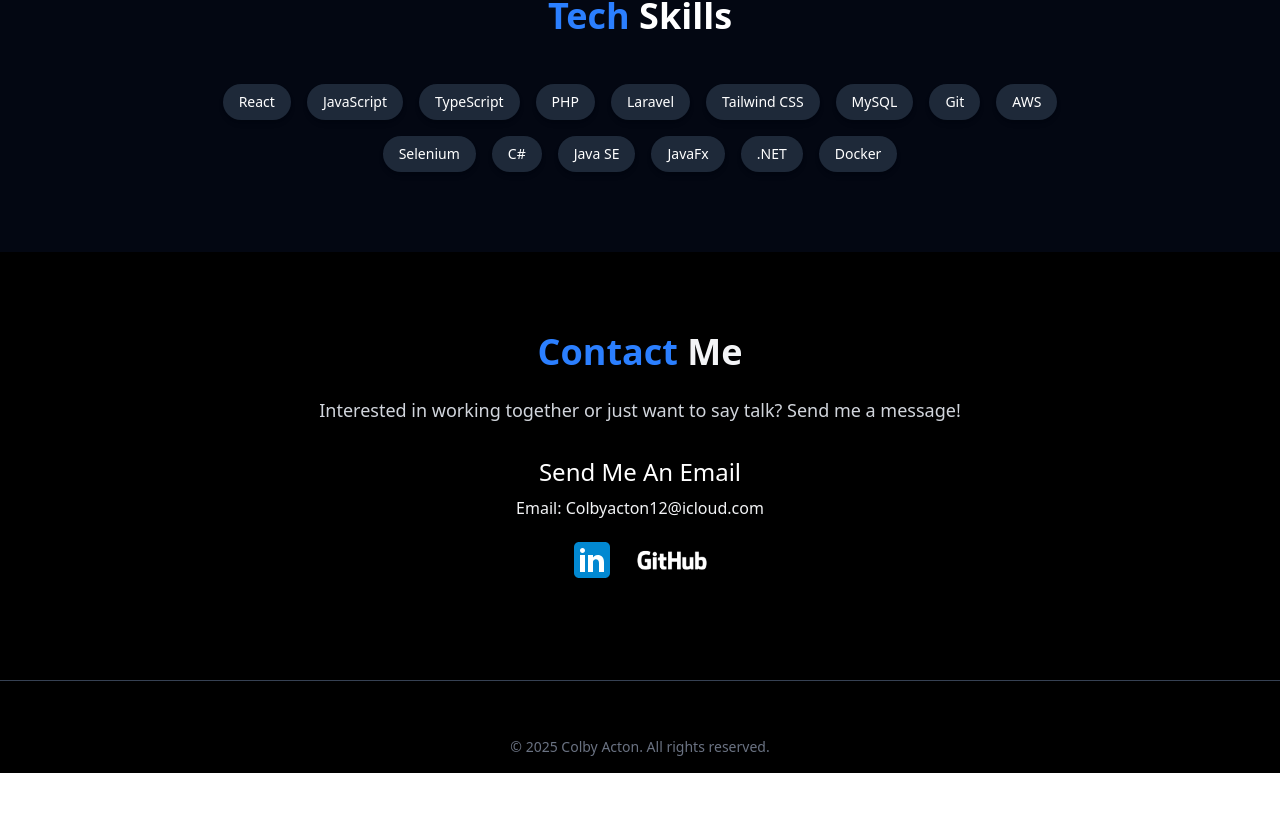
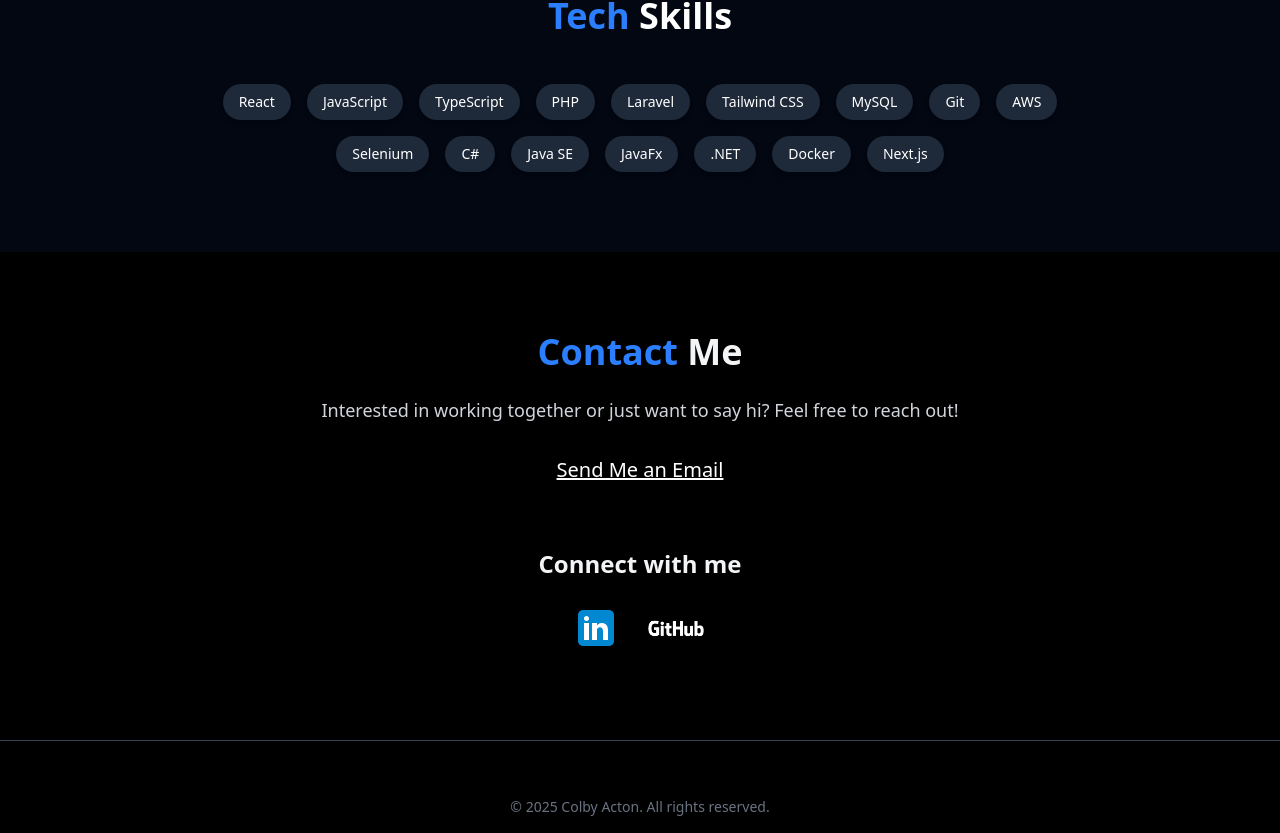
Before and after one commit to Cacton12/My_Portfolio, a Next.js app: page / in a window 1280 px wide. Shown: the part 4674-5507 px from the top of the page. Before the commit the page ends 5447 px from the top, so only its background shows below. Built offline with nearby package versions, Linux system fonts and the light colour scheme.

Commit message:
fixed contact me section and added next.js to skills

```diff
--- a/components/ContactMe.tsx
+++ b/components/ContactMe.tsx
@@ -1,13 +1,10 @@
-// app/components/ContactMe.tsx
 "use client";
 
 import { motion } from "framer-motion";
 
 export default function ContactMe() {
   return (
-    <section className="w-full px-4 py-20 bg-black text-gray-100"
-    id="contact"
-    >
+    <section className="w-full px-4 py-20 bg-black text-gray-100" id="contact">
       <motion.div
         className="max-w-2xl mx-auto text-center"
         initial={{ opacity: 0, y: 50 }}
@@ -18,30 +15,37 @@ export default function ContactMe() {
           <span className="text-blue-500">Contact</span> Me
         </h2>
         <p className="text-lg text-gray-300 mb-8">
-          Interested in working together or just want to say talk? Send me a message!
+          Interested in working together or just want to say hi? Feel free to reach out!
         </p>
-        <div>
+
         <motion.a
           href="mailto:colbyacton12@icloud.com"
-            className="text-white"
-              whileHover={{ scale: 1.1, color: "#3B82F6" }}
+          className="inline-block text-xl text-white underline mb-6 hover:text-blue-400 transition"
+          whileHover={{ scale: 1.05 }}
           transition={{ type: "spring", stiffness: 300 }}
         >
-            <h2 className="text-2xl pb-2">
-              Send Me An Email
-            </h2>
+          Send Me an Email
         </motion.a>
-          Email: Colbyacton12@icloud.com
-        </div>
-        <div className="flex justify-center items-center gap-4">
-          <a href="https://www.linkedin.com/in/colby-acton-93740b286/" target="_blank" rel="noopener noreferrer">
-            <img src="icons8-linkedin.svg" alt="LinkedIn Logo" className="w-12 h-12" />
+
+        <div className="mt-10">
+          <h3 className="text-2xl font-semibold mb-4">Connect with me</h3>
+          <div className="flex justify-center items-center gap-6">
+            <a
+              href="https://www.linkedin.com/in/colby-acton-93740b286/"
+              target="_blank"
+              rel="noopener noreferrer"
+            >
+              <img src="/icons8-linkedin.svg" alt="LinkedIn Logo" className="w-12 h-12" />
             </a>
-          <a href="https://github.com/Cacton12" target="_blank" rel="noopener noreferrer">
-            <img src="GitHub_Logo_White.png" alt="GitHub Logo" className="w-20 h-20 object-contain" />
+            <a
+              href="https://github.com/Cacton12"
+              target="_blank"
+              rel="noopener noreferrer"
+            >
+              <img src="/GitHub_Logo_White.png" alt="GitHub Logo" className="w-16 h-16 object-contain" />
             </a>
           </div>
-
+        </div>
       </motion.div>
     </section>
   );
--- a/components/Skills.tsx
+++ b/components/Skills.tsx
@@ -20,6 +20,7 @@ const skills = [
   "JavaFx",
   ".NET",
   "Docker",
+  "Next.js",
 ];
 
 export default function Skills() {
```
Lines whose indentation alone changed are shown as unchanged.
